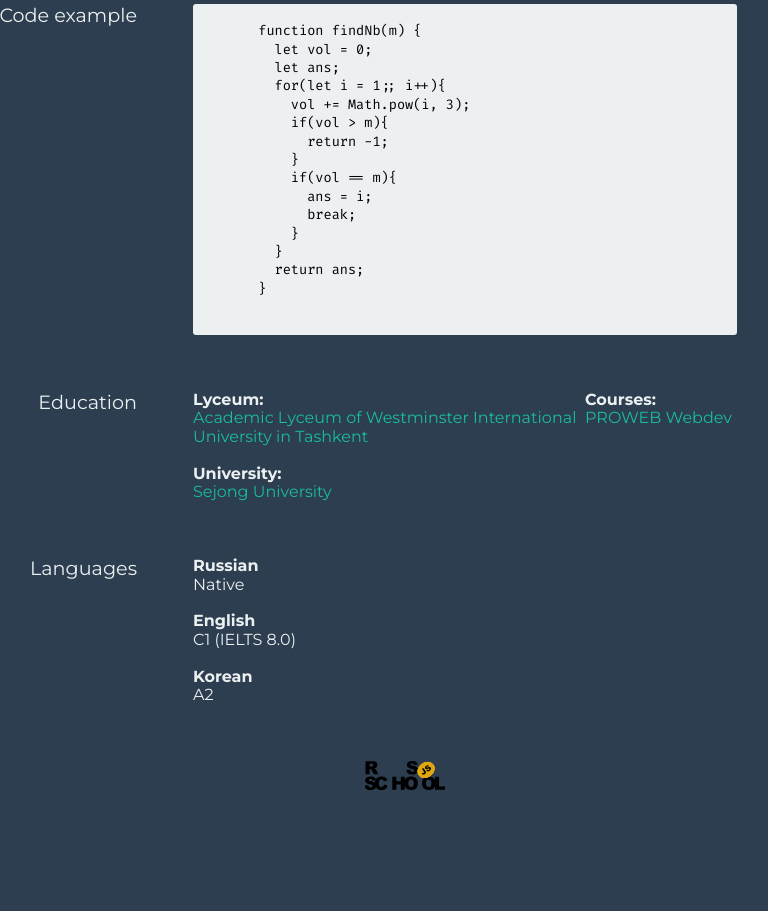
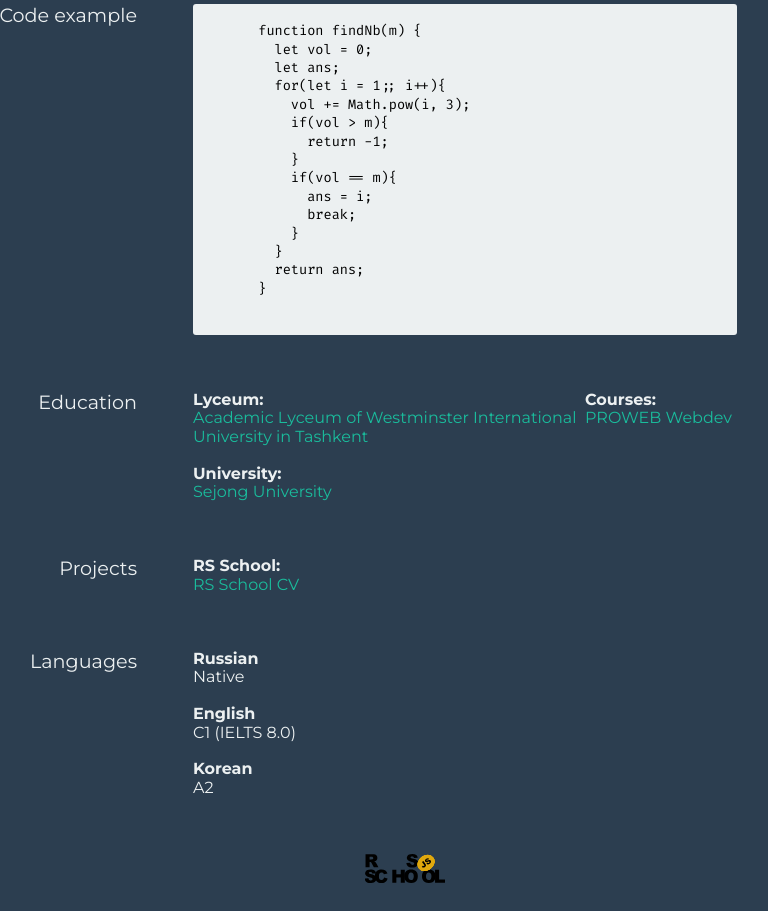
Before and after one commit to Laroikin/rsschool-cv, a plain HTML site: page index.html in a window 1280 px wide. Shown: the part 1180-2091 px from the top of the page, without its empty margins (235-1003 px from the left). Before the commit the page ends 1998 px from the top, so only its background shows below. Drawn offline with nearby package versions, Linux system fonts and the light colour scheme.

Commit message:
feat: add Projects section

```diff
--- a/index.html
+++ b/index.html
@@ -173,6 +173,19 @@
           </div>
         </div>
       </section>
+      <section class="education">
+        <div class="education__container container">
+          <div class="education__inner--left">
+            <h2 class="education__title"><strong>Projects</strong></h2>
+          </div>
+          <div class="education__inner--right">
+            <article class="education__university">
+              <h4>RS School:</h4>
+              <p><a href="http://laroikin.github.com/rsschool-cv">RS School CV</a></p>
+            </article>
+          </div>
+        </div>
+      </section>
       <section class="languages">
         <div class="languages__container container">
           <div class="languages__inner--left">
```
